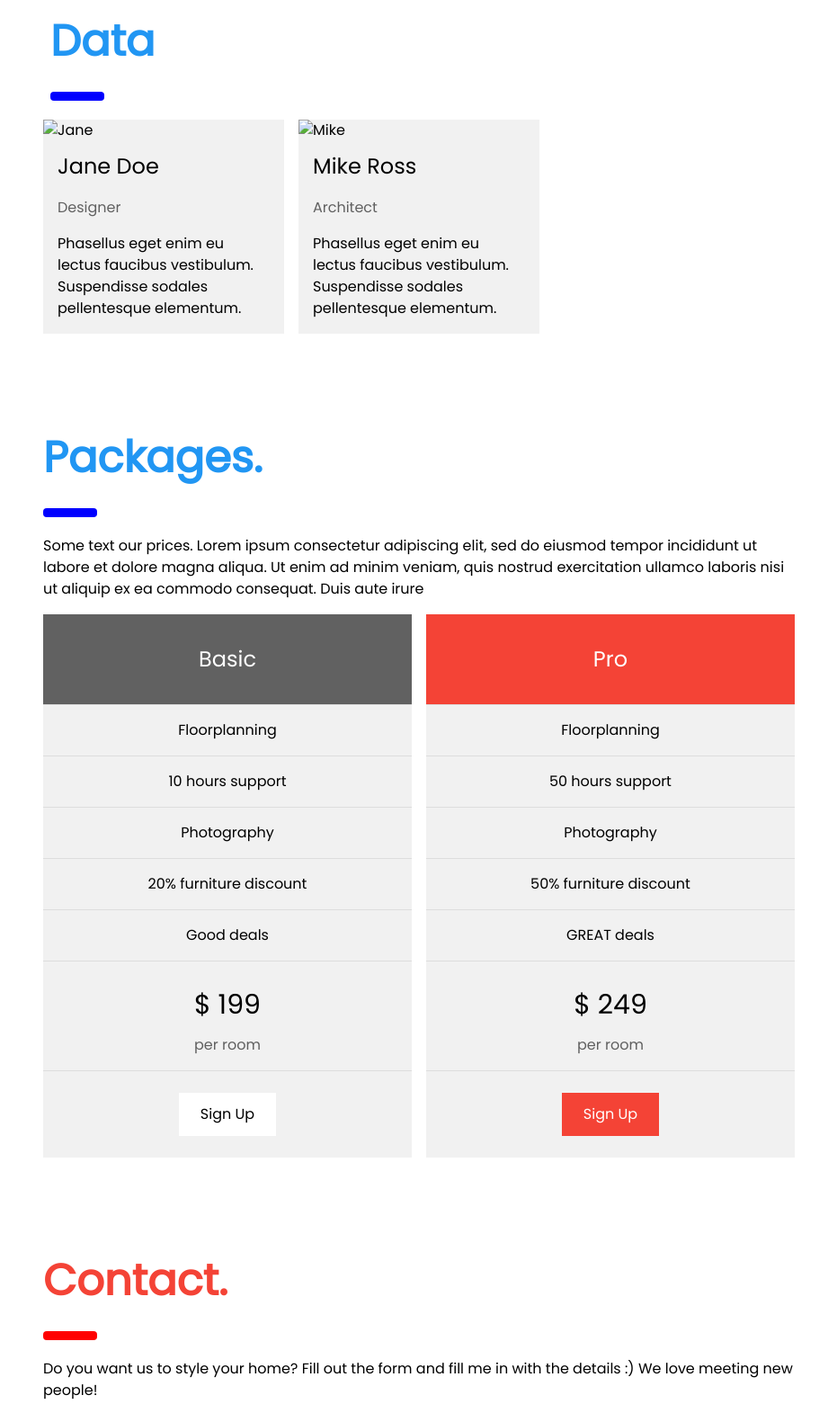
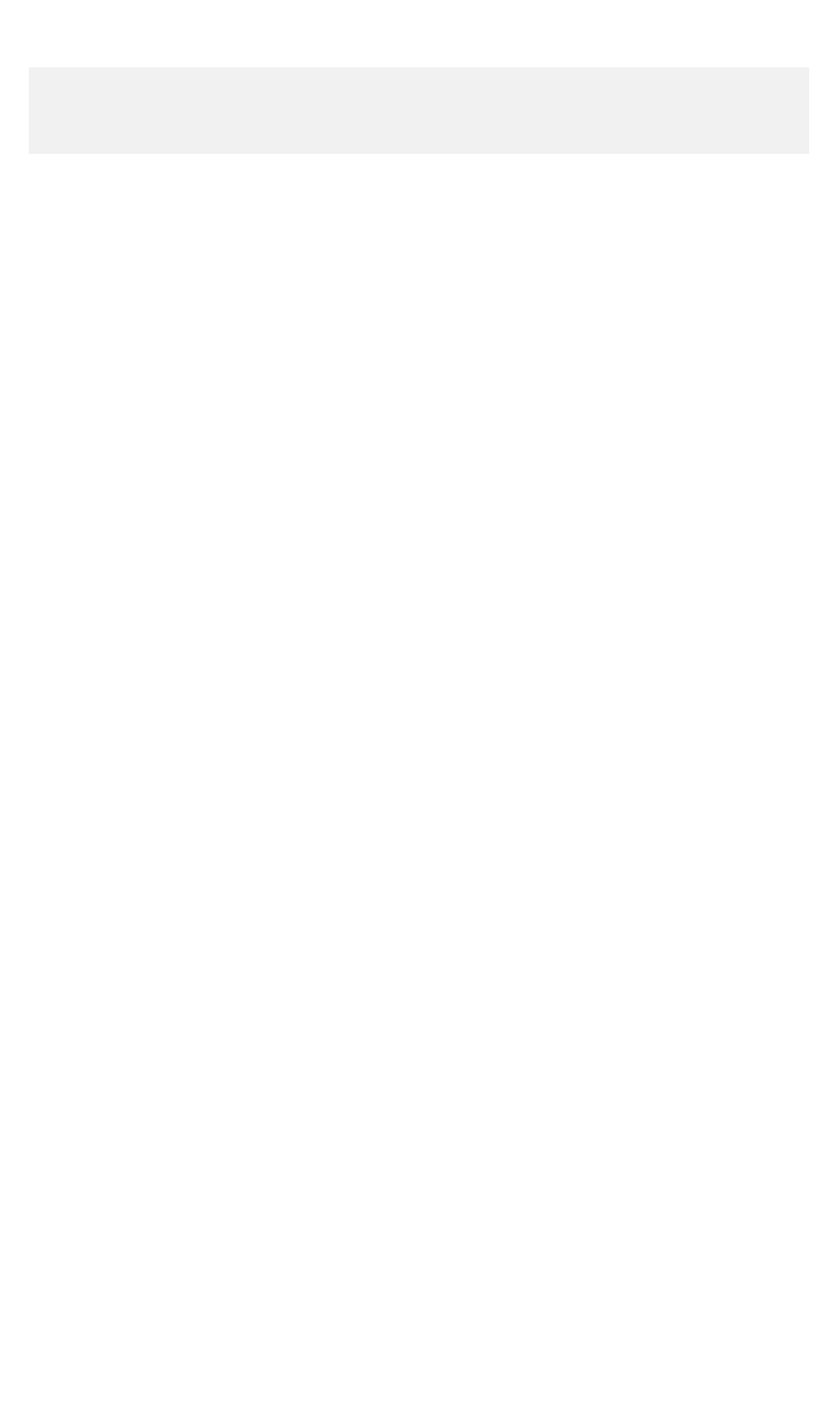
Before and after one commit to shaun-huang/HTML, a plain HTML site: page index.html in a window 1280 px wide. Shown: the part 2780-4341 px from the top of the page at 90% size, without its empty margins (324-1255 px from the left). After the commit the page ends 2951 px from the top, so only its background shows below. Drawn offline with nearby package versions, Linux system fonts and the light colour scheme.

Commit message:
completed

```diff
--- a/index.html
+++ b/index.html
@@ -23,7 +23,7 @@ body {font-size:16px;}
     <a href="index.html" onclick="w3_close()" class="w3-bar-item w3-button w3-hover-white">Introduction</a>
     <a href="#Visualization" onclick="w3_close()" class="w3-bar-item w3-button w3-hover-white">Visualization</a>
     <a href="#Comparison" onclick="w3_close()" class="w3-bar-item w3-button w3-hover-white">Comparision</a>
-    <a href="#Data" onclick="w3_close()" class="w3-bar-item w3-button w3-hover-white">Data</a>
+    <a href="Resources/cities.csv" onclick="w3_close()" class="w3-bar-item w3-button w3-hover-white">Data</a>
 
   </div>
 </nav>
@@ -131,108 +131,10 @@ body {font-size:16px;}
       <p id="caption"></p>
     </div>
   </div>
-
-
-  <!-- Data -->
-  <div class="w3-container" id="Data" style="margin-top:75px">
-      <h1 class="w3-xxxlarge w3-text-blue"><b>Data</b></h1>
-      <hr style="width:50px;border:5px solid blue" class="w3-round">
-  </div>
-
-    <div class="w3-col m4 w3-margin-bottom">
-      <div class="w3-light-grey">
-        <img src="Resources/cities.csv" alt="Jane" style="width:100%">
-        <div class="w3-container">
-          <h3>Jane Doe</h3>
-          <p class="w3-opacity">Designer</p>
-          <p>Phasellus eget enim eu lectus faucibus vestibulum. Suspendisse sodales pellentesque elementum.</p>
-        </div>
-      </div>
-    </div>
-    <div class="w3-col m4 w3-margin-bottom">
-      <div class="w3-light-grey">
-        <img src="/w3images/team3.jpg" alt="Mike" style="width:100%">
-        <div class="w3-container">
-          <h3>Mike Ross</h3>
-          <p class="w3-opacity">Architect</p>
-          <p>Phasellus eget enim eu lectus faucibus vestibulum. Suspendisse sodales pellentesque elementum.</p>
-        </div>
-      </div>
-    </div>
-  </div>
-
-  <!-- Packages / Pricing Tables -->
-  <div class="w3-container" id="packages" style="margin-top:75px">
-    <h1 class="w3-xxxlarge w3-text-blue"><b>Packages.</b></h1>
-    <hr style="width:50px;border:5px solid blue" class="w3-round">
-    <p>Some text our prices. Lorem ipsum consectetur adipiscing elit, sed do eiusmod tempor incididunt ut labore et dolore magna aliqua. Ut enim ad minim veniam, quis nostrud exercitation ullamco laboris nisi ut aliquip ex ea commodo consequat. Duis aute irure</p>
-  </div>
-
-  <div class="w3-row-padding">
-    <div class="w3-half w3-margin-bottom">
-      <ul class="w3-ul w3-light-grey w3-center">
-        <li class="w3-dark-grey w3-xlarge w3-padding-32">Basic</li>
-        <li class="w3-padding-16">Floorplanning</li>
-        <li class="w3-padding-16">10 hours support</li>
-        <li class="w3-padding-16">Photography</li>
-        <li class="w3-padding-16">20% furniture discount</li>
-        <li class="w3-padding-16">Good deals</li>
-        <li class="w3-padding-16">
-          <h2>$ 199</h2>
-          <span class="w3-opacity">per room</span>
-        </li>
-        <li class="w3-light-grey w3-padding-24">
-          <button class="w3-button w3-white w3-padding-large w3-hover-black">Sign Up</button>
-        </li>
-      </ul>
-    </div>
-
-    <div class="w3-half">
-      <ul class="w3-ul w3-light-grey w3-center">
-        <li class="w3-red w3-xlarge w3-padding-32">Pro</li>
-        <li class="w3-padding-16">Floorplanning</li>
-        <li class="w3-padding-16">50 hours support</li>
-        <li class="w3-padding-16">Photography</li>
-        <li class="w3-padding-16">50% furniture discount</li>
-        <li class="w3-padding-16">GREAT deals</li>
-        <li class="w3-padding-16">
-          <h2>$ 249</h2>
-          <span class="w3-opacity">per room</span>
-        </li>
-        <li class="w3-light-grey w3-padding-24">
-          <button class="w3-button w3-red w3-padding-large w3-hover-black">Sign Up</button>
-        </li>
-      </ul>
-    </div>
-  </div>
-
-  <!-- Contact -->
-  <div class="w3-container" id="contact" style="margin-top:75px">
-    <h1 class="w3-xxxlarge w3-text-red"><b>Contact.</b></h1>
-    <hr style="width:50px;border:5px solid red" class="w3-round">
-    <p>Do you want us to style your home? Fill out the form and fill me in with the details :) We love meeting new people!</p>
-    <form action="/action_page.php" target="_blank">
-      <div class="w3-section">
-        <label>Name</label>
-        <input class="w3-input w3-border" type="text" name="Name" required>
-      </div>
-      <div class="w3-section">
-        <label>Email</label>
-        <input class="w3-input w3-border" type="text" name="Email" required>
-      </div>
-      <div class="w3-section">
-        <label>Message</label>
-        <input class="w3-input w3-border" type="text" name="Message" required>
-      </div>
-      <button type="submit" class="w3-button w3-block w3-padding-large w3-red w3-margin-bottom">Send Message</button>
-    </form>
-  </div>
-
-<!-- End page content -->
 </div>
 
 <!-- W3.CSS Container -->
-<div class="w3-light-grey w3-container w3-padding-32" style="margin-top:75px;padding-right:58px"><p class="w3-right">Powered by <a href="https://www.w3schools.com/w3css/default.asp" title="W3.CSS" target="_blank" class="w3-hover-opacity">w3.css</a></p></div>
+<div class="w3-light-grey w3-container w3-padding-32" style="margin-top:75px;padding-right:58px"><p class="w3-right"></div>
 
 <script>
 // Script to open and close sidebar
```
Also changed, not shown: index - Copy.html (deleted, +0 -40 lines).
